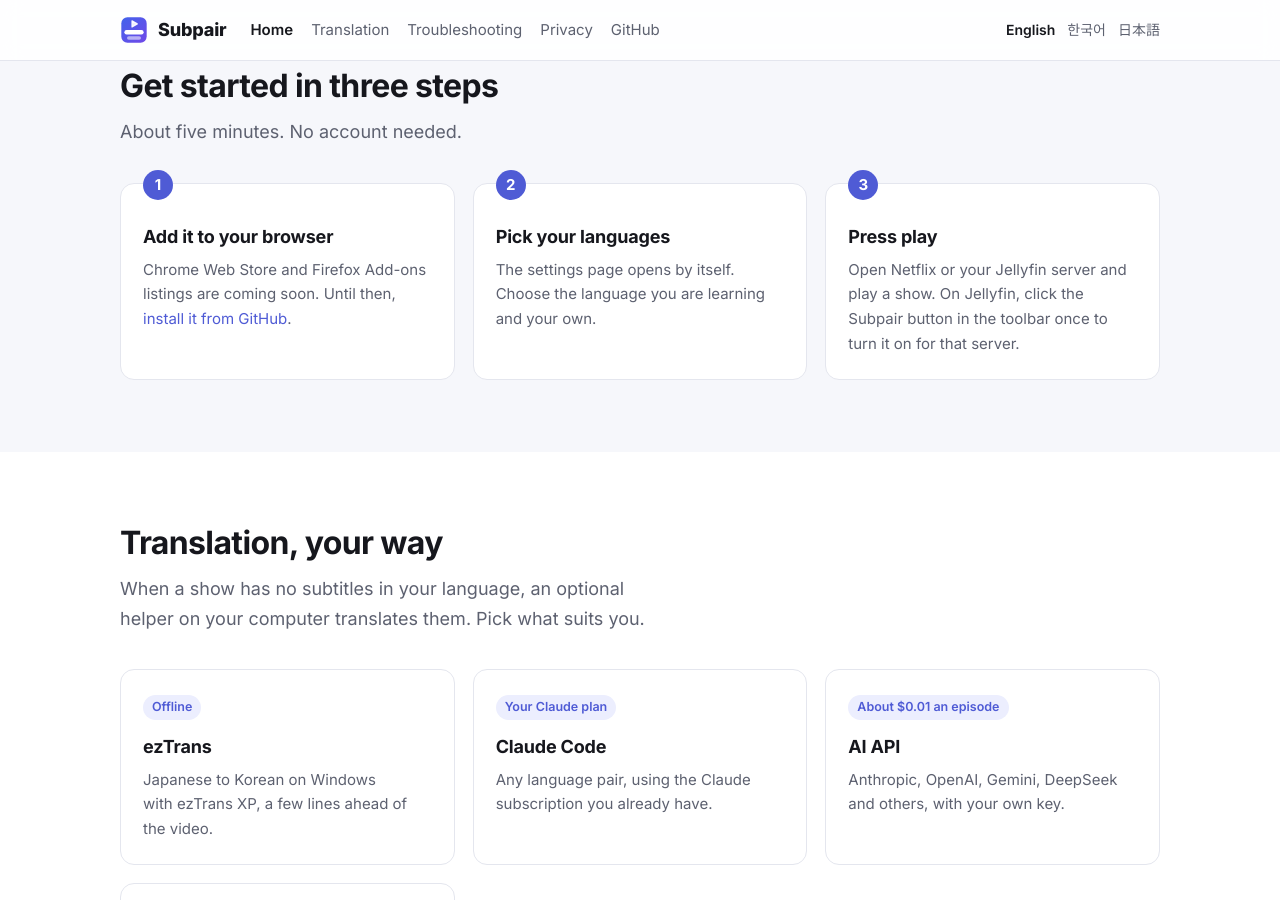
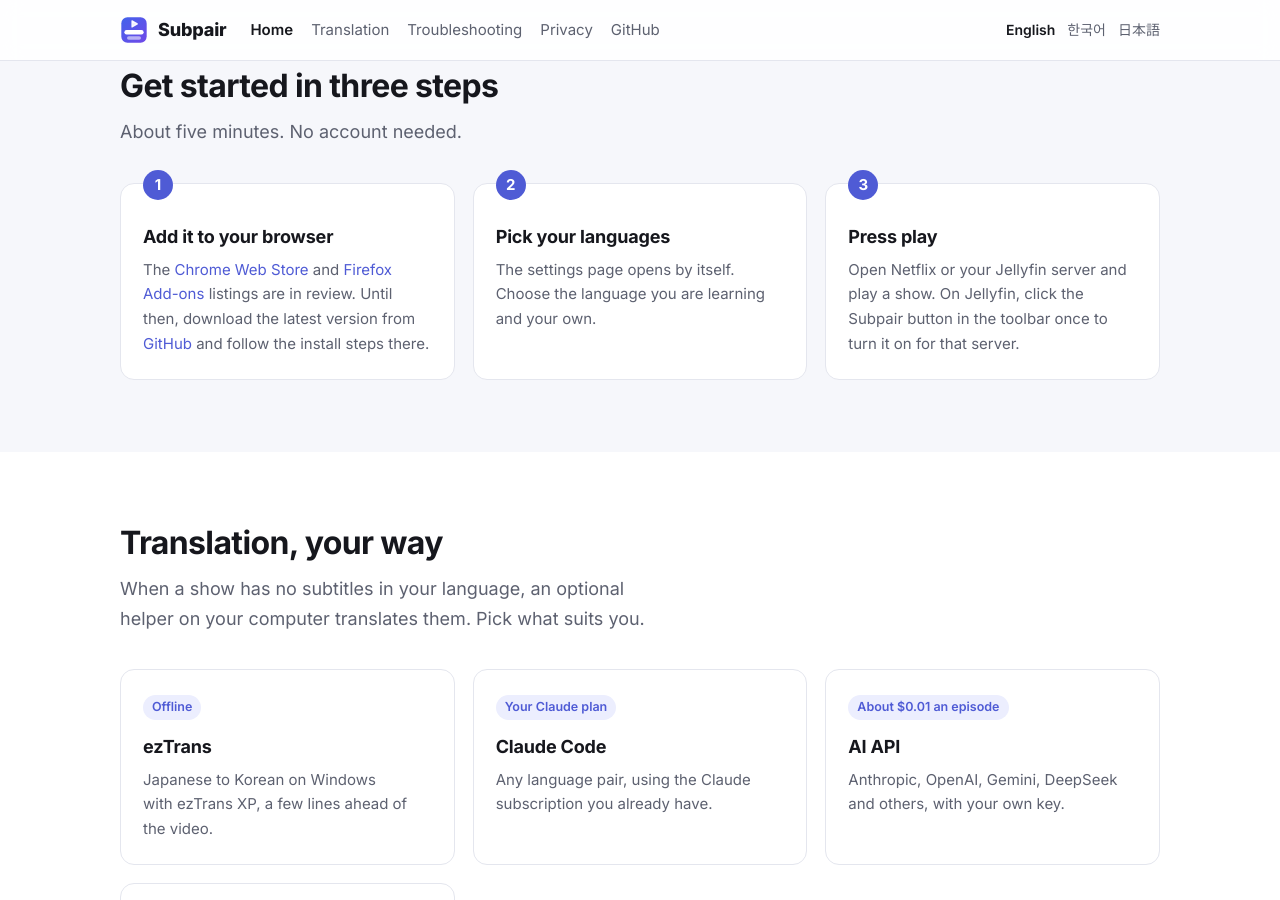
Before and after one commit to wonjoonSeol-WS/subpair, a Jekyll site: the page built from docs/index.html, in a window 1280 px wide and 900 px high, scrolled down 3611 px. Built offline with Jekyll 4.4.1, drawn with Linux system fonts in a browser that asks for light colours; some of the changed text lies outside the part shown.

Commit message:
Store links marked in review; install from the latest release until they are approved

```diff
--- a/docs/_config.yml
+++ b/docs/_config.yml
@@ -2,9 +2,12 @@
 description: Learn a language from the shows you watch. Two subtitle lines at once on Netflix and Jellyfin, with free local or AI translation. An open-source alternative to Language Reactor.
 repo_url: https://github.com/wonjoonSeol-WS/subpair
 subsync_repair_url: https://github.com/wonjoonSeol-WS/subsync-repair/releases/latest
-# Store listings: fill in once published; until then the pages say "coming soon" and link the install guide.
-chrome_store_url: ""
-firefox_store_url: ""
+# Store listings. While stores_in_review is true the pages show them as "in review" and send people to the latest GitHub
+# release instead; set it to false once both stores have approved Subpair.
+chrome_store_url: https://chromewebstore.google.com/detail/ffohiiambkeeinlkdknkfnnnbpnfbpae
+firefox_store_url: https://addons.mozilla.org/firefox/addon/subpair/
+stores_in_review: true
+releases_url: https://github.com/wonjoonSeol-WS/subpair/releases/latest
 markdown: kramdown
 kramdown:
   input: GFM
--- a/docs/index.html
+++ b/docs/index.html
@@ -16,10 +16,15 @@
     <p class="lead">Subpair puts two subtitles on screen at once on Netflix and your own Jellyfin library: the language you
       are learning and your own. When a show has no subtitles in your language, a helper on your computer translates them.</p>
     <div class="buttons">
-      {% if site.chrome_store_url != "" %}<a class="button primary" href="{{ site.chrome_store_url }}">Add to Chrome</a>{% endif %}
-      {% if site.firefox_store_url != "" %}<a class="button primary" href="{{ site.firefox_store_url }}">Add to Firefox</a>{% endif %}
-      {% if site.chrome_store_url == "" and site.firefox_store_url == "" %}<a class="button primary" href="#get-started">Get started</a>{% endif %}
-      <a class="button" href="https://github.com/wonjoonSeol-WS/subpair">View on GitHub</a>
+      {% if site.stores_in_review %}
+      <a class="button primary" href="{{ site.releases_url }}">Download from GitHub</a>
+      <a class="button" href="{{ site.chrome_store_url }}">Chrome Web Store (in review)</a>
+      <a class="button" href="{{ site.firefox_store_url }}">Firefox Add-ons (in review)</a>
+      {% else %}
+      <a class="button primary" href="{{ site.chrome_store_url }}">Add to Chrome</a>
+      <a class="button primary" href="{{ site.firefox_store_url }}">Add to Firefox</a>
+      <a class="button" href="{{ site.repo_url }}">View on GitHub</a>
+      {% endif %}
     </div>
     <ul class="chips">
       <li>Free and MIT-licensed</li>
@@ -117,13 +122,13 @@
     <div class="grid steps">
       <div class="card">
         <h3>Add it to your browser</h3>
-        {% if site.chrome_store_url != "" or site.firefox_store_url != "" %}
-        <p>Install Subpair from your browser's store:
-          {% if site.chrome_store_url != "" %}<a href="{{ site.chrome_store_url }}">Chrome Web Store</a>{% endif %}
-          {% if site.firefox_store_url != "" %}<a href="{{ site.firefox_store_url }}">Firefox Add-ons</a>{% endif %}</p>
+        {% if site.stores_in_review %}
+        <p>The <a href="{{ site.chrome_store_url }}">Chrome Web Store</a> and <a href="{{ site.firefox_store_url }}">Firefox
+          Add-ons</a> listings are in review. Until then, download the latest version from
+          <a href="{{ site.releases_url }}">GitHub</a> and follow the install steps there.</p>
         {% else %}
-        <p>Chrome Web Store and Firefox Add-ons listings are coming soon. Until then,
-          <a href="https://github.com/wonjoonSeol-WS/subpair#install">install it from GitHub</a>.</p>
+        <p>Install Subpair from your browser's store: <a href="{{ site.chrome_store_url }}">Chrome Web Store</a> or
+          <a href="{{ site.firefox_store_url }}">Firefox Add-ons</a>.</p>
         {% endif %}
       </div>
       <div class="card">
```
Also changed, not shown: README.ja.md (+6 -1 lines), README.ko.md (+11 -1 lines), docs/ja/index.html (+12 -9 lines), docs/ko/index.html (+15 -10 lines), README.md.
